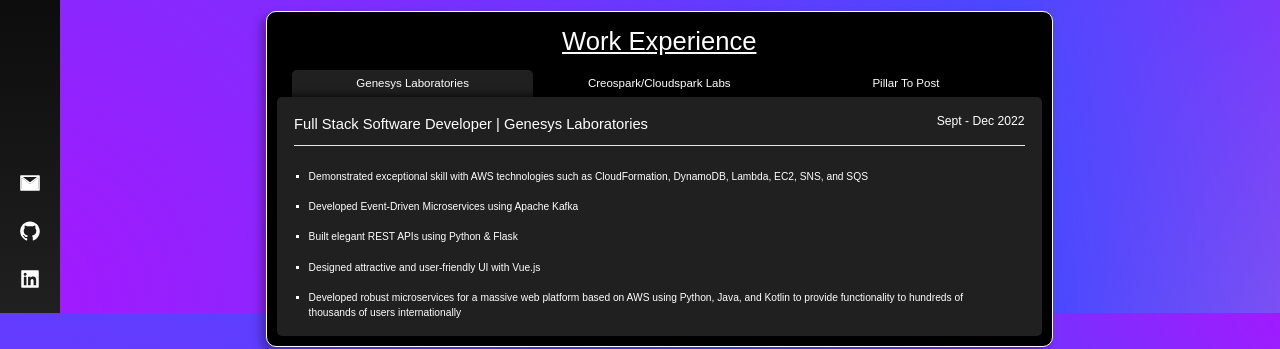
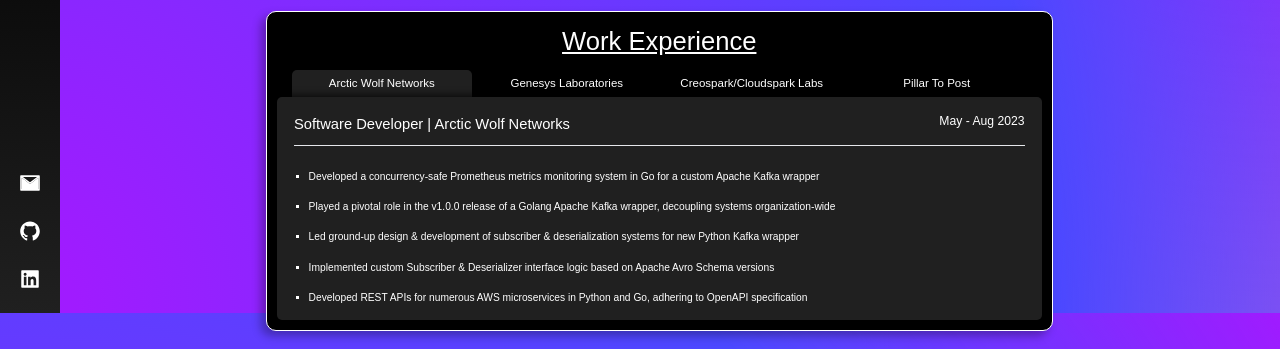
Before and after one commit to kanwarpal-brar/react-portfolio-website, a Next.js app: page /about in a window 1280 px wide. Shown: the part 487-836 px from the top of the page. Built offline with nearby package versions, Linux system fonts and the light colour scheme; a web font is replaced by a local one.

Commit message:
- added work info - removed uneeded comments

```diff
--- a/components/Sidebar/sidebar.tsx
+++ b/components/Sidebar/sidebar.tsx
@@ -11,7 +11,6 @@
 }
 
 export default function SideBar({ isMobile }: SideBarProps) {
-  console.log(`Got Mobile: ${isMobile}`);
   const barSize = { base: 60, expanded: 200 };
   const btnOffset = { base: 70, minimized: 10 };
 
@@ -23,7 +22,7 @@
 
   useEffect(() => {
     setTimeout(() => {
-      if (!isMobile) { console.log(`Calling cause ${isMobile}`); toggleBarActive() } ;
+      if (!isMobile) { toggleBarActive() } ;
     }, 4000);
   }, [isMobile]);
 
--- a/pages/about.tsx
+++ b/pages/about.tsx
@@ -16,6 +16,18 @@
   "Take a look at my resume, and feel free to contact me with questions and opportunities of any nature.";
 
 const workExperience: ExpBoxProps[] = [
+  {
+    title: "Software Developer",
+    company: "Arctic Wolf Networks",
+    date: "May - Aug 2023",
+    bullets: [
+      "Developed a concurrency-safe Prometheus metrics monitoring system in Go for a custom Apache Kafka wrapper",
+      "Played a pivotal role in the v1.0.0 release of a Golang Apache Kafka wrapper, decoupling systems organization-wide",
+      "Led ground-up design & development of subscriber & deserialization systems for new Python Kafka wrapper",
+      "Implemented custom Subscriber & Deserializer interface logic based on Apache Avro Schema versions",
+      "Developed REST APIs for numerous AWS microservices in Python and Go, adhering to OpenAPI specification",
+    ],
+  },
   {
     title: "Full Stack Software Developer",
     company: "Genesys Laboratories",
```
